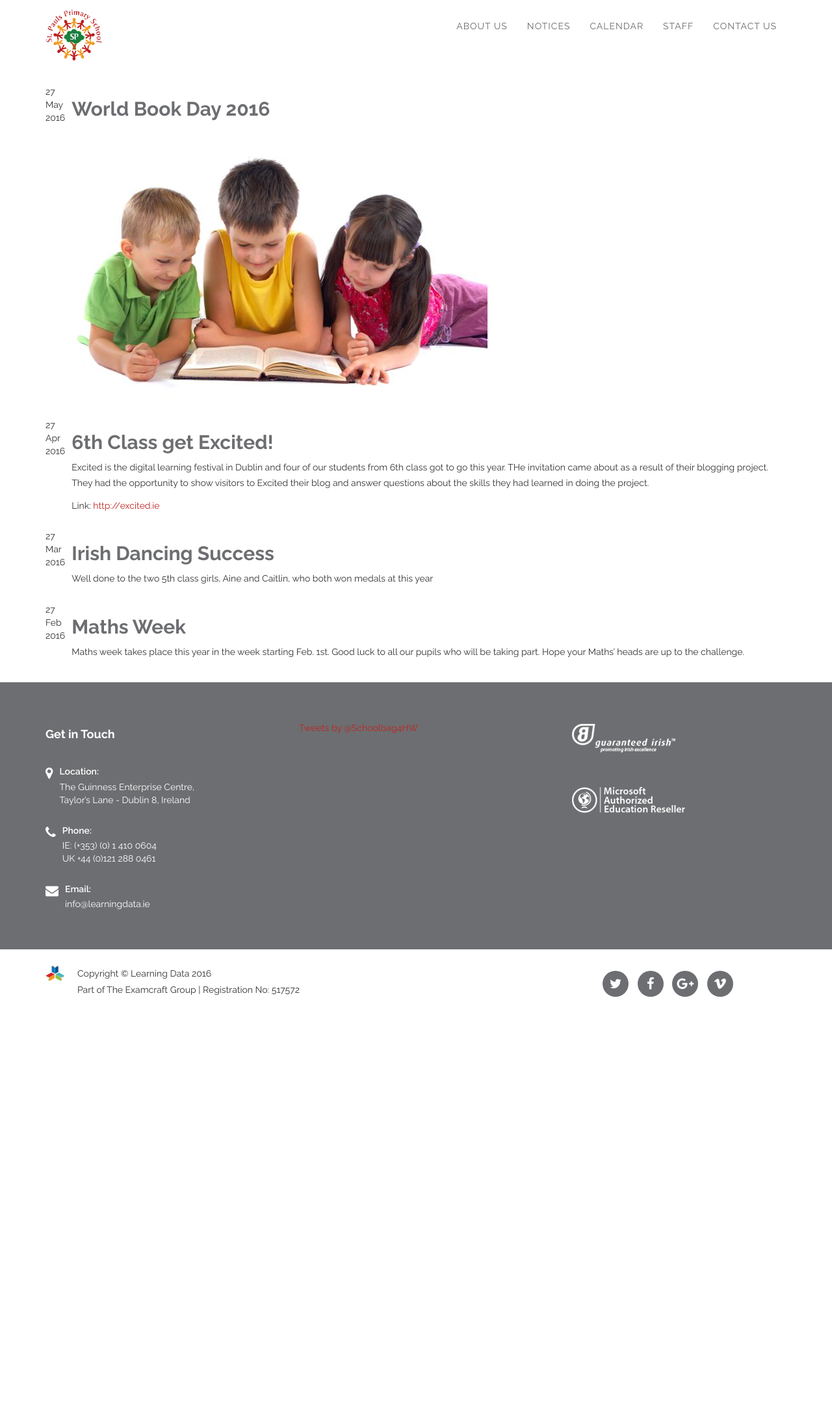
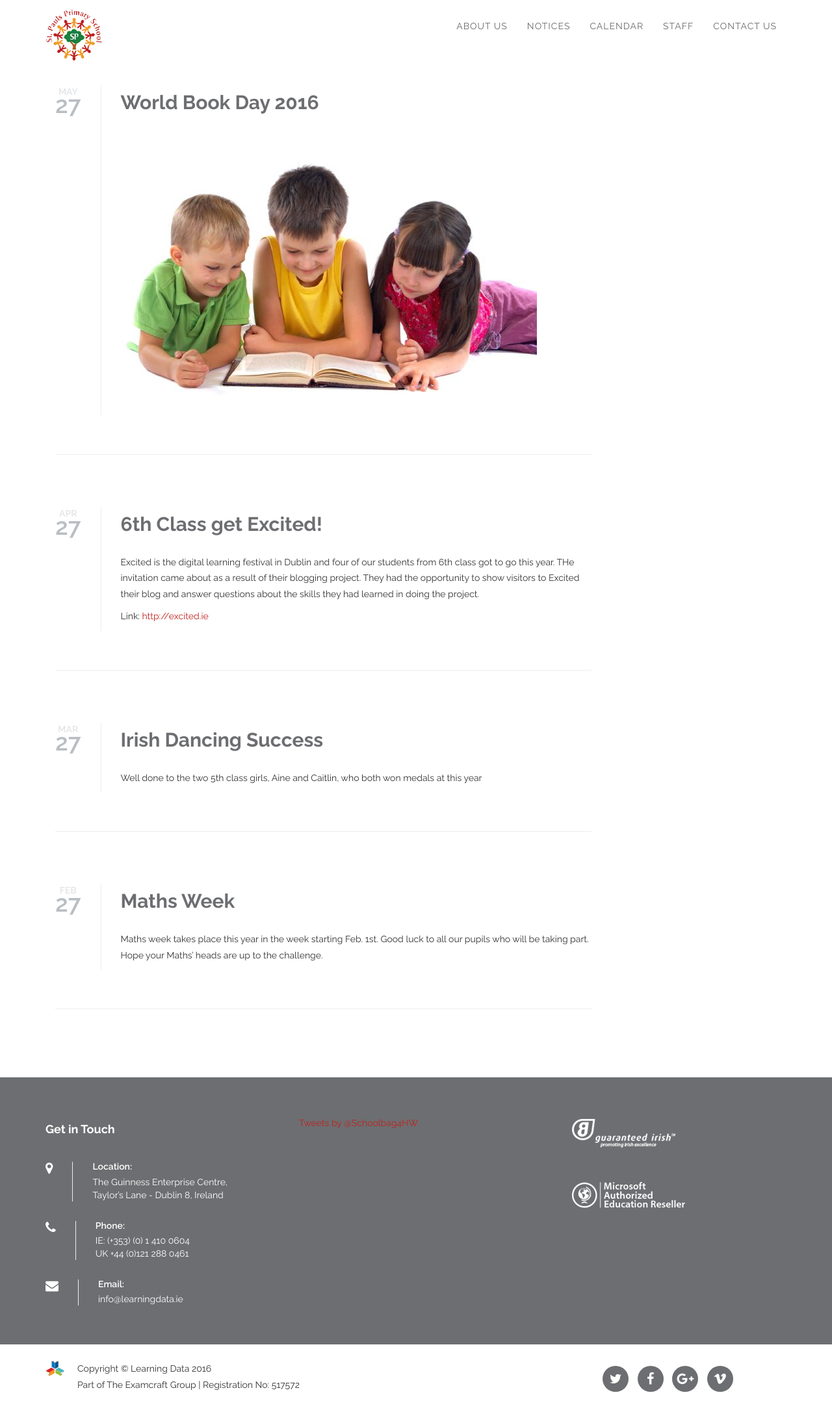
Before and after one commit to LearningData/schoolbag_site, a Jekyll site: the page built from notices/index.html, in a window 1280 px wide. Shown: the whole page at 65% size. Built offline with Jekyll 4.4.1, drawn with Linux system fonts in a browser that asks for light colours; comment, search, counter and statistics services are not loaded; before the commit the page ends 1565 px from its top, so only the background shows below that.

Commit message:
Notices - layout updated

```diff
--- a/_includes/head.html
+++ b/_includes/head.html
@@ -9,8 +9,8 @@
 
 
     <!-- Custom CSS & Bootstrap Core CSS - Uses Bootswatch Flatly Theme: http://bootswatch.com/flatly/ -->
-    {% if page.layout == 'howitworks' %}
-      <link rel="stylesheet" href="{{ "/css/howitworks.css" | prepend: site.baseurl }}">
+    {% if page.layout == 'notices' %}
+      <link rel="stylesheet" href="{{ "/css/notices.css" | prepend: site.baseurl }}">
     {% endif %}
     <link rel="stylesheet" href="{{ "/style.css" | prepend: site.baseurl }}">
 
--- a/_includes/header.html
+++ b/_includes/header.html
@@ -9,12 +9,11 @@
                 <span class="icon-bar"></span>
                 <span class="icon-bar"></span>
             </button>
-            <a class="navbar-brand page-scroll" href="#page-top">
+            <a class="navbar-brand page-scroll" href="/">
                 <img class="logo-light hidden-xs" src="{{ "/img/st-pauls-light.png" | prepend: site.baseurl }}" alt="{{site.title}}">
                 <img class="logo-dark hidden-xs" src="{{ "/img/st-pauls-dark.png" | prepend: site.baseurl }}" alt="{{site.title}}">
                 <!-- <img class="visible-xs-inline" src="{{ "/img/st-pauls-ligth-mobile.png " | prepend: site.baseurl }}" alt="{{site.title}}"> -->
             </a>
-            <a class="login-mobile visible-xs-inline" href="/schoolbag/login">Login</a>
         </div>
 
         <!-- Collect the nav links, forms, and other content for toggling -->
@@ -57,7 +56,6 @@
                 <img class="logo-dark hidden-xs" src="{{ "/img/st-pauls-dark.png" | prepend: site.baseurl }}" alt="{{site.title}}">
                 <!-- <img class="visible-xs-inline" src="{{ "/img/st-pauls-ligth-mobile.png " | prepend: site.baseurl }}" alt="{{site.title}}"> -->
             </a>
-            <a class="login-mobile visible-xs-inline" href="/schoolbag/login">Login</a>
         </div>
 
         <!-- Collect the nav links, forms, and other content for toggling -->
--- a/_includes/notices.html
+++ b/_includes/notices.html
@@ -1,15 +1,18 @@
 <div class="row">
     <div class="container">
+      <div class="col-xs-12 col-sm-9">
           {% for post in site.posts %}
-
           <div class="media">
             <div class="media-left">
-            {{ post.date | date: "%-d" }}
+                <div class="notices-month">
                     {% assign m = post.date | date: "%B" %}
                     {% case m %}
                         {% else %}{{ post.date | date: "%b" }}
                     {% endcase %}
-            {{ post.date | date: "%-Y" }}
+                </div>
+                <div class="notices-day">
+                    {{ post.date | date: "%-d" }}
+                </div>
             </div>
             <div class="media-body">
                 <h2>{{ post.title }}</h2>
@@ -19,6 +22,8 @@
                 </article>
             </div>
           </div>
+          <hr>
           {% endfor %}
         </div>
     </div>
+</div>
--- a/_layouts/notices.html
+++ b/_layouts/notices.html
@@ -2,7 +2,7 @@
 <html>
 {% include head.html %}
 
-<body class="howitworks">
+<body class="notices">
     {% include header.html %}
     {% include notices.html %}
     {% include footer.html %}
--- /dev/null
+++ b/css/notices.css
@@ -0,0 +1,33 @@
+.notices h2 {
+  margin-top: 10px;
+  margin-bottom: 30px;
+}
+
+.notices hr {
+  margin-top: 60px;
+  margin-bottom: 80px;
+}
+.notices .media-left {
+  padding-right: 30px;
+  border-right: 1px solid #eee;
+}
+.notices .media-body {
+
+  padding-left: 30px;
+}
+.notices-month {
+  font-weight: 600;
+  color: #e2e4e6;
+  text-align: center;
+  font-size: 14px;
+  line-height: 20px;
+  text-transform: uppercase;
+}
+
+.notices-day {
+  font-weight: 600;
+  color: #b9bec3;
+  text-align: center;
+  font-size: 36px;
+  line-height: 20px;
+}
```
Lines whose indentation alone changed are shown as unchanged.
